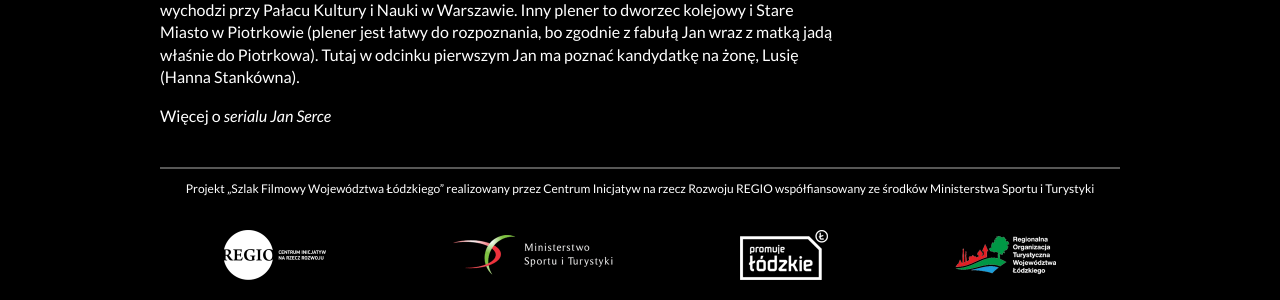
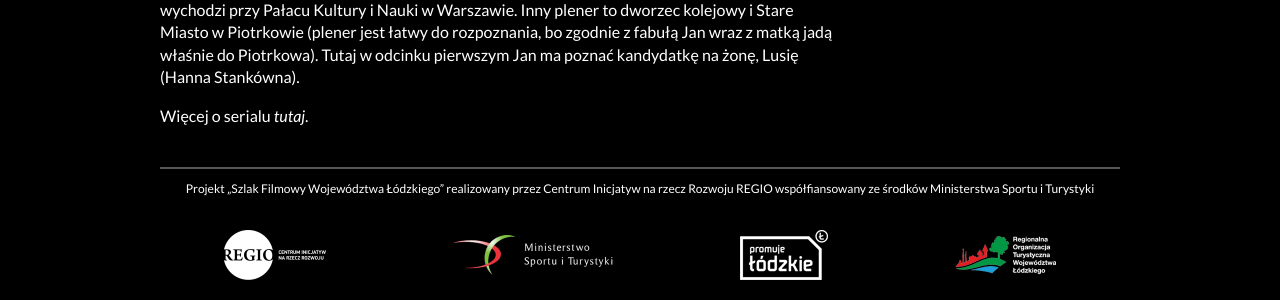
Before and after one commit to fusilli/filmowelodzkie, a Jekyll site: the page built from _filmy/jan-serce.md, in a window 1280 px wide. Shown: the part 569-869 px from the top of the page. Built offline with Jekyll 4.4.1, drawn with Linux system fonts in a browser that asks for light colours; nearby versions of some CDN libraries.

Commit message:
Update jan-serce.md

```diff
--- a/_filmy/jan-serce.md
+++ b/_filmy/jan-serce.md
@@ -13,4 +13,4 @@
 Część "podziemna" zdjęć do filmu - czyli ujęcia w kanałach - powstała na terenie Łodzi, w autentycznych kanałach. W związku z tym powstała nawet anegdota, jakoby w filmie wykorzystano najdłuższy kanał na świecie - bohater wchodzi pod ziemię w Łodzi, a wychodzi przy Pałacu Kultury i Nauki w Warszawie.
 Inny plener to dworzec kolejowy i Stare Miasto w Piotrkowie (plener jest łatwy do rozpoznania, bo zgodnie z fabułą Jan wraz z matką jadą właśnie do Piotrkowa). Tutaj w odcinku pierwszym Jan ma poznać kandydatkę na żonę, Lusię (Hanna Stankówna).
 
-Więcej o [*serialu Jan Serce*](http://www.filmpolski.pl/fp/index.php?film=123578)
+Więcej o serialu [*tutaj*](http://www.filmpolski.pl/fp/index.php?film=123578).
```
